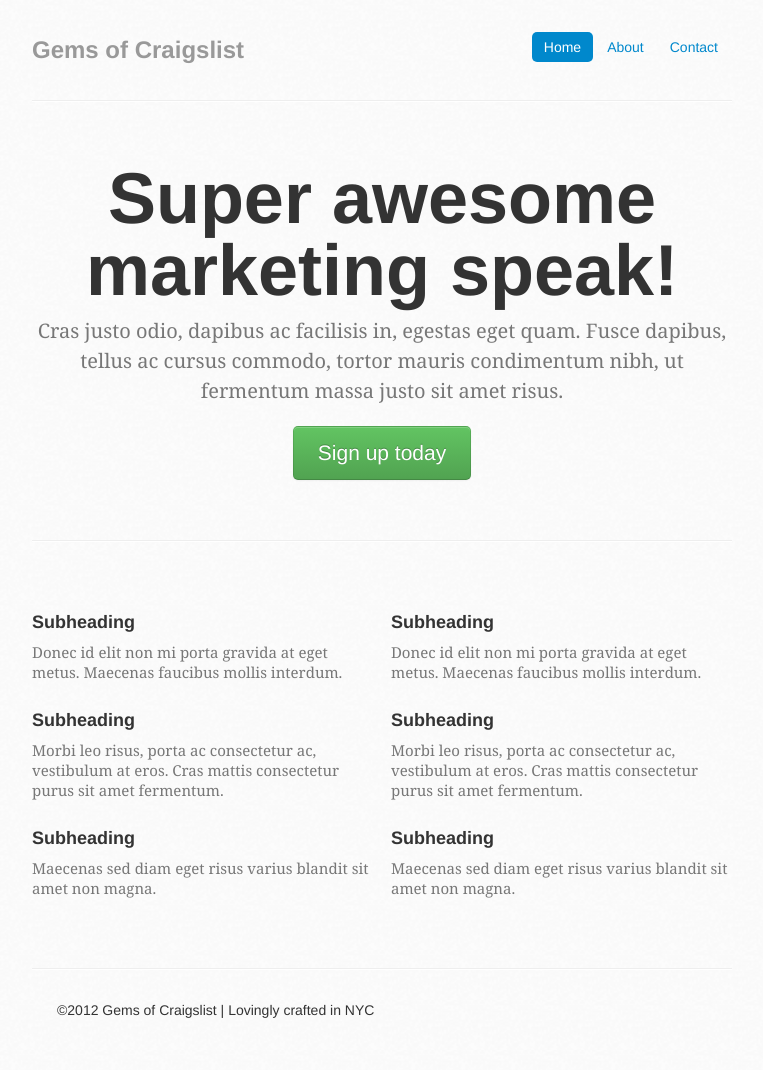
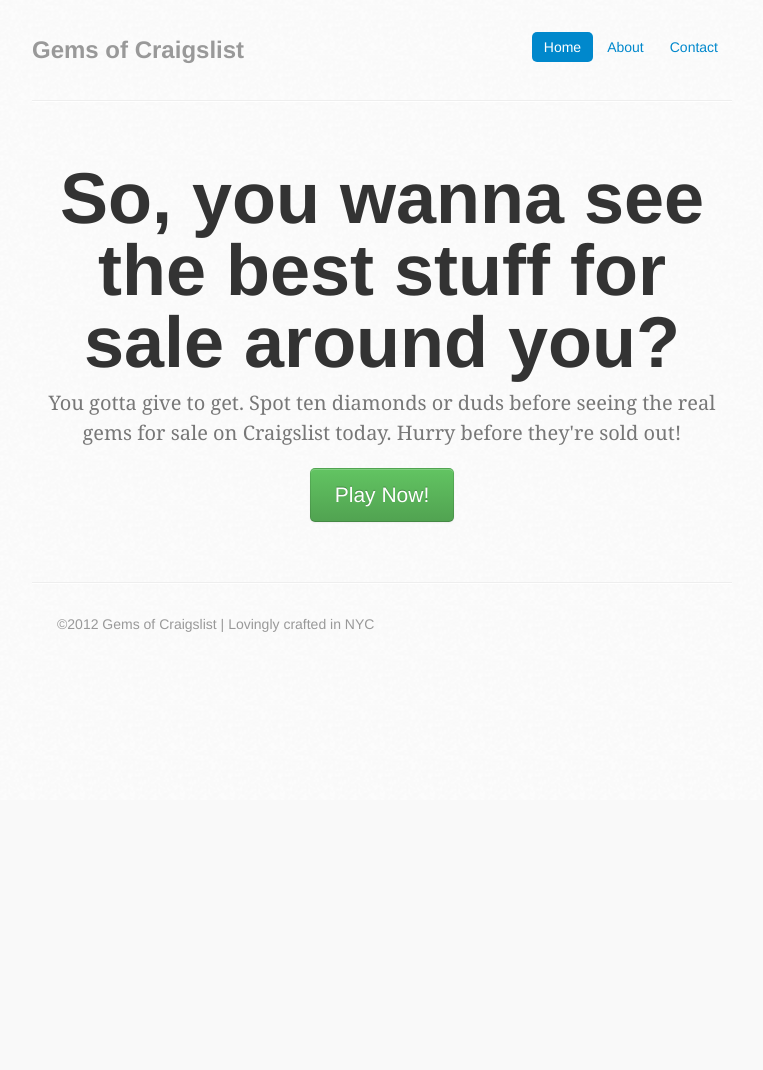
Before and after one commit to sandybox/gemsofcl, a Django app: template templates/index.html in a window 1280 px wide. Shown: the whole page, without its empty margins (258-1021 px from the left). After the commit the page ends 632 px from the top, so only its background shows below. Run offline with Django 3.2, Linux system fonts and the light colour scheme; the template is opened without the code that fills it, so the values that code supplies are empty; some libraries are stand-ins or nearby versions.

Commit message:
more style changes

```diff
--- a/static/css/style.css
+++ b/static/css/style.css
@@ -62,3 +62,7 @@
     line-height:20px;
     margin-bottom:20px
 }
+
+.footer {
+    color: #999;
+}
--- a/templates/index.html
+++ b/templates/index.html
@@ -17,13 +17,14 @@
       </div>
       <hr>
       <div class="jumbotron">
-        <h1>Super awesome marketing speak!</h1>
-        <p class="lead">Cras justo odio, dapibus ac facilisis in, egestas eget quam. Fusce dapibus, tellus ac cursus commodo, tortor mauris condimentum nibh, ut fermentum massa justo sit amet risus.</p>
-        <a class="btn btn-large btn-success" href="#">Sign up today</a>
+        <h1>So, you wanna see the best stuff for sale around you?</h1>
+        <p class="lead">You gotta give to get. Spot ten diamonds or duds before seeing the real gems for sale on Craigslist today. Hurry before they're sold out!</p>
+        <a class="btn btn-large btn-success" href="#">Play Now!</a>
       </div>
 
       <hr>
 
+<!--
       <div class="row-fluid marketing">
         <div class="span6">
           <h4>Subheading</h4>
@@ -48,7 +49,7 @@
         </div>
       </div>
 
-      <hr>
+      <hr> -->
 
 {% endblock %}
 
```
